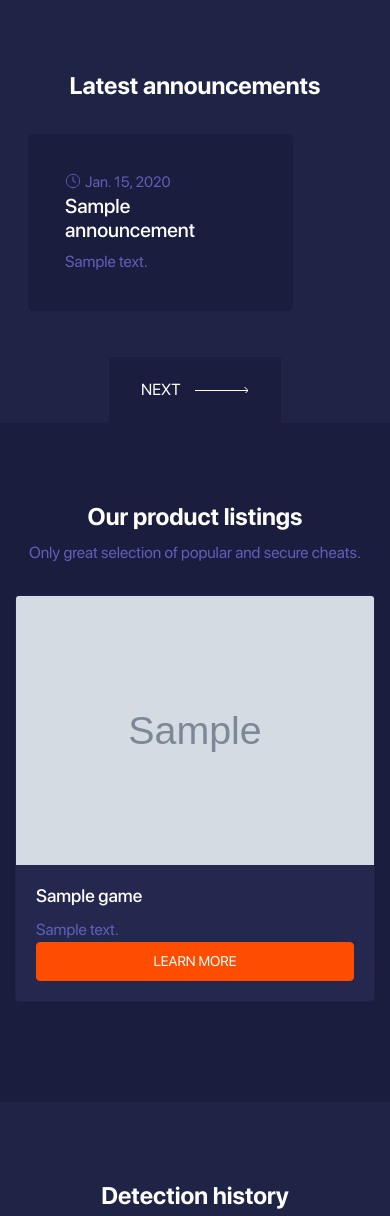
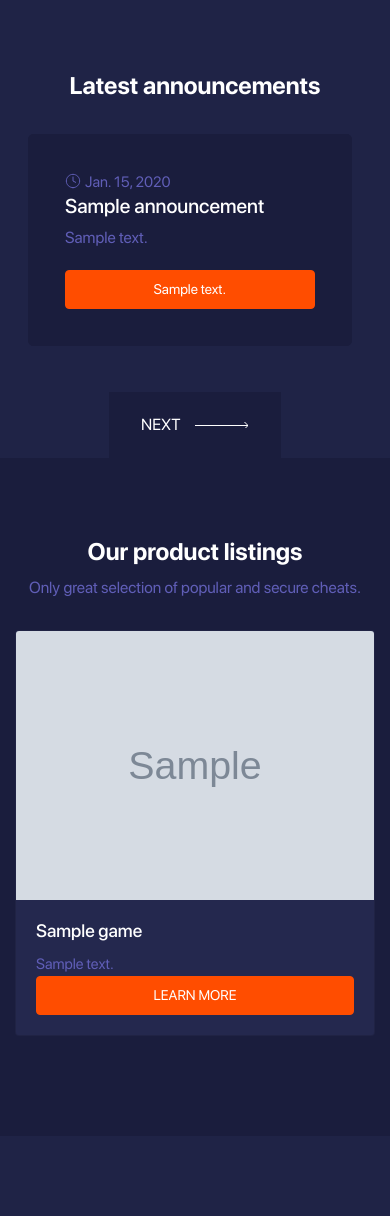
Before and after one commit to SentF/henix, a Django app: page / in a window 390 px wide. Shown: the part 1439-2655 px from the top of the page. Run offline with Django 3.2, Linux system fonts and the light colour scheme; tables that the repository leaves empty hold one stand-in row (values such as "Sample post"); grey boxes marked "Sample" are stand-in pictures; some libraries are stand-ins or nearby versions.

Commit message:
Add button to announcement

```diff
--- a/main/models.py
+++ b/main/models.py
@@ -12,8 +12,10 @@ class DSServer(models.Model):
     is_common = models.BooleanField('Is common', blank=True, default=False)
 
     def __str__(self):
-        if self.name: return self.name
-        else: return self.ds_server_id
+        if self.name:
+            return self.name
+        else:
+            return self.ds_server_id
 
     def save(self, *args, **kwargs):
         if self.is_common:
@@ -25,6 +27,7 @@ class DSServer(models.Model):
                              'Content-Type': 'application/json'}
                 )
         super().save(*args, **kwargs)
+
 
 class Game(models.Model):
     name = models.CharField('Name', max_length=20)
@@ -53,11 +56,13 @@ class Cheat(models.Model):
     oc_support = models.CharField('OC Support', max_length=64, blank=True)
     hardware_support = models.CharField('Hardware Support', max_length=64, blank=True)
 
-    ds_server = models.ForeignKey(DSServer, verbose_name="Discord server", on_delete=models.SET_NULL, null=True, blank=True)
+    ds_server = models.ForeignKey(DSServer, verbose_name="Discord server", on_delete=models.SET_NULL, null=True,
+                                  blank=True)
     ds_role_id = models.IntegerField('Discord role ID', blank=True, null=True)
 
     def __str__(self):
         return f"{self.game.name} - {self.name}"
+
 
 class CheatFunction(models.Model):
     cheat = models.ForeignKey("Cheat", verbose_name="Cheat", on_delete=models.CASCADE)
@@ -68,9 +73,11 @@ class CheatFunction(models.Model):
     def __str__(self):
         return f"{self.cheat.name} - {self.name}"
 
+
 class CheatImage(models.Model):
     cheat = models.ForeignKey("Cheat", verbose_name="Cheat", on_delete=models.CASCADE)
     image = models.ImageField("Image", upload_to="cheat_images")
+
 
 class CheatVideo(models.Model):
     cheat = models.ForeignKey("Cheat", verbose_name="Cheat", on_delete=models.CASCADE)
@@ -117,15 +124,17 @@ class Purchase(models.Model):
     def save(self, *args, **kwargs):
         if self.key_set.count() != 0:
             if self.key_set.all()[0].cheat.ds_server is not None:
-                r = requests.put(f'https://discord.com/api/guilds/{self.key_set.all()[0].cheat.ds_server.ds_server_id}/members/{SocialAccount.objects.get(user=self.user).extra_data["id"]}',
-                                 json={'access_token': SocialToken.objects.get(account__user=self.user).token},
-                                 headers={f'Authorization': f'Bot {os.environ.get("DS_BOT_TOKEN")}',
-                                          'Content-Type': 'application/json'})
+                r = requests.put(
+                    f'https://discord.com/api/guilds/{self.key_set.all()[0].cheat.ds_server.ds_server_id}/members/{SocialAccount.objects.get(user=self.user).extra_data["id"]}',
+                    json={'access_token': SocialToken.objects.get(account__user=self.user).token},
+                    headers={f'Authorization': f'Bot {os.environ.get("DS_BOT_TOKEN")}',
+                             'Content-Type': 'application/json'})
         super().save(*args, **kwargs)
+
 
 class PurchaseDSLink(models.Model):
     purchase = models.ForeignKey("Purchase", verbose_name="Purchase", on_delete=models.CASCADE)
-    ds_link = models.CharField("Server link", max_length=32) # or 25
+    ds_link = models.CharField("Server link", max_length=32)  # or 25
 
 
 class Key(models.Model):
@@ -164,5 +173,8 @@ class Announcement(models.Model):
     title = models.CharField('Title', max_length=20)
     text = models.TextField('Text')
 
+    button_text = models.CharField('Button text', max_length=32, blank=True, default='')
+    button_link = models.CharField('Button link', max_length=128, blank=True, default='')
+
     def __str__(self):
         return f"{self.title}"
--- a/static/css/styles.css
+++ b/static/css/styles.css
@@ -494,6 +494,10 @@ img.avatar {
 .announcements .cards {
     display: flex;
     width: 2000px;
+}
+
+.announcements .btn {
+    margin-top: 20px;
 }
 
 .cards li {
@@ -1224,11 +1228,7 @@ a.orange_blueBG_btn:hover,
     }
 
     .announcements .card { /* TODO fix that */
-        width: 250px;
-    }
-
-    .announcements .card {
-        width: 265px;
+        width: 83vw;
     }
 
     .cards_end {
--- a/templates/index.html
+++ b/templates/index.html
@@ -68,6 +68,9 @@
                         <img align="left" style="padding-top: 2px" src="/static/images/clockIcon.svg"> <p style="padding-left: 20px; color: #605EB7;" align="left">{{ ann.created_at.date }}</p>
                         <h5 align="left">{{ ann.title }}</h5>
                         <p class="card-text">{{ ann.text }}</p>
+                        {% if ann.button_text %}
+                            <a href="{{ ann.button_link }}" class="btn btn-block btn-cta-secondary">{{ ann.button_text }}</a>
+                        {% endif %}
                     </div>
                 </li>
                 {% endfor %}
--- a/templates/snippets/game_card.html
+++ b/templates/snippets/game_card.html
@@ -4,7 +4,7 @@
             <img src="{{ game.image.url }}" class="card-img-top" alt="...">
             <div class="card-body">
                 <h5 class="card-title">{{ game.name }}</h5>
-                <p class="card-text">{{ game.description }}</p>
+                <p class="card-text">{{ game.description|linebreaks }}</p>
                 <a href="{% url 'game' game.id %}" class="btn btn-block btn-cta-secondary">LEARN MORE</a>
             </div>
         </div>
```
Also changed, not shown: main/admin.py (+19 -4 lines), main/migrations/0014_auto_20200710_1010.py (added).
